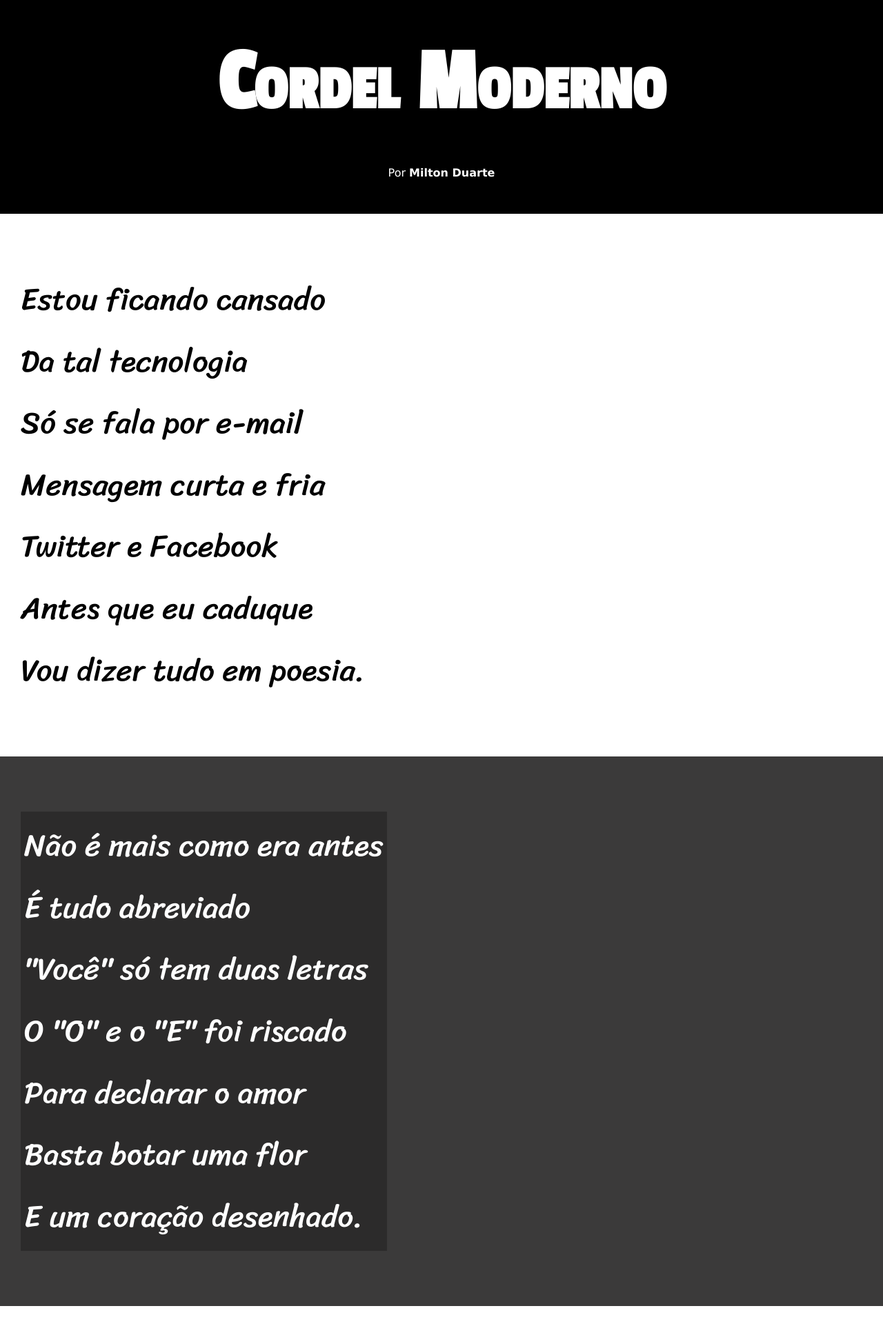
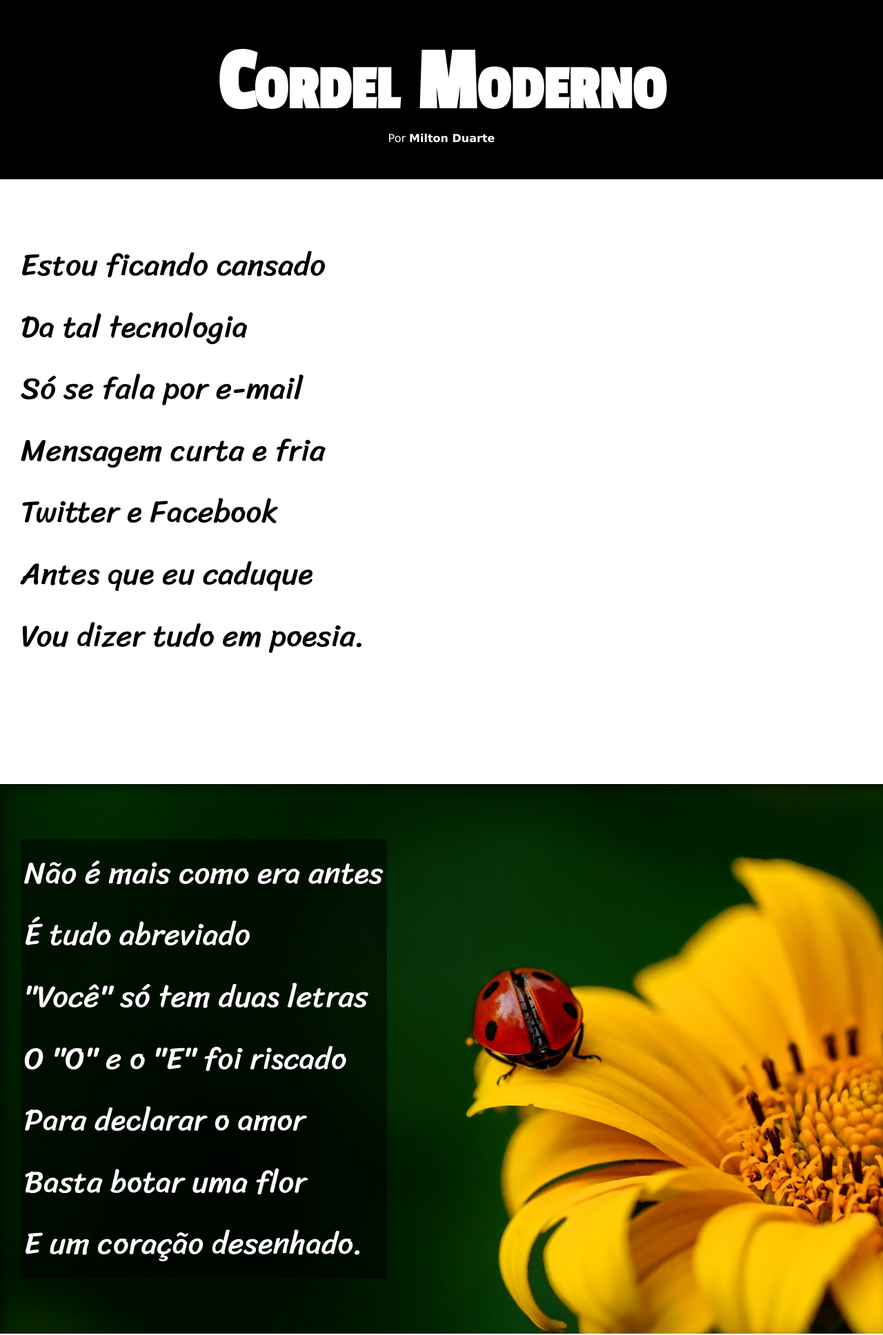
Before and after one commit to marcosviniciusjesus/html-css, a plain HTML site: page desafios/desafio002-projeto-cordel/index.html in a window 1280 px wide. Shown: the top 1936 px of the page at 69% size. Drawn offline with Linux system fonts and the light colour scheme.

Commit message:
projeto finalizado

```diff
--- a/desafios/desafio002-projeto-cordel/estilo/style.css
+++ b/desafios/desafio002-projeto-cordel/estilo/style.css
@@ -23,13 +23,13 @@ html, body {
 }
 
 header {
-    background: black;
+    background-color: black;
     color: white;
     text-align: center;
 }
 
 header > h1 {
-    padding: 50px;
+    padding-top: 50px;
     font-variant: small-caps;
     font-family: var(--fonte2);
     font-size: 10vw;
@@ -58,6 +58,10 @@ section {
     font-size: 3.5vw;
 }
 
+section > p {
+    padding-bottom: 2em;
+}
+
 section.normal {
     background-color: white;
     color: black;
@@ -66,12 +70,25 @@ section.normal {
 section.imagem {
     background-color: rgb(59, 58, 58);
     color: white;
+    box-shadow: inset 6px 6px 13px 0px rgba(0, 0, 0, 0.473);
+    background-size: cover;
+    background-attachment: fixed;
 }
 
 section.imagem > p {
     display: inline-block;
     padding: 5px;
-    background-color: rgba(0, 0, 0, 0.253);
+    background-color: rgba(0, 0, 0, 0.514);
+    text-shadow: 1px 1px 0px black;
+}
+
+section#img01 {
+    background-image: url('../imagens/background001.jpg');
+    background-position: right center;
+}
+
+section#img02 {
+    background-image: url('../imagens/background002.jpg');
 }
 
 footer {
--- a/desafios/desafio002-projeto-cordel/index.html
+++ b/desafios/desafio002-projeto-cordel/index.html
@@ -1,5 +1,5 @@
 <!DOCTYPE html>
-<html lang="pt-br">
+<html lang="pr-br">
 <head>
     <meta charset="UTF-8">
     <meta name="viewport" content="width=device-width, initial-scale=1.0">
@@ -44,20 +44,20 @@
         <p>
             Arroba agora não pesa <br>
             É parte de um endereço <br>
-            Ponto final nem se usa<br>
-            Ou vai até no começo<br>
-            Agora é .com<br>
-            Se o saite é muito bom<br>
+            Ponto final nem se usa <br>
+            Ou vai até no começo <br>
+            Agora é .com <br>
+            Se o saite é muito bom <br>
             Ele vale um alto preço.
         </p>
 
         <p>
-            Pra piorar a liguagem<br>
-            O emoticom é um risco<br>
-            Tem símbolo para tudo<br>
-            Ponto e vírgula e um asterisco<br>
-            Um beijo significa<br>
-            Pra entender como fica<br>
+            Pra piorar a liguagem <br>
+            O emoticom é um risco <br>
+            Tem símbolo para tudo <br>
+            Ponto e vírgula e um asterisco <br>
+            Um beijo significa <br>
+            Pra entender como fica <br>
             Decifre esse rabisco.
         </p>
     </section>
@@ -96,8 +96,8 @@
         </p>
     </section>
 
-    <footer>
-        <p>Site criado por <a href="https://gustavoguanabara.github.io" target="_blank">Gustavo Guanabara</a> para o <a href="https://www.cursoemvideo.com" target="_blank">CursoemVideo</a></p>
-    </footer>
+        <footer>
+            <p>Site criado por <a href="https://gustavoguanabara.github.io/" target="_blank">Gustavo Guanabara</a> para o <a href="https://www.cursoemvideo.com/" target="_blank">CursoemVídeo</a></p>
+        </footer>
 </body>
 </html>
```
